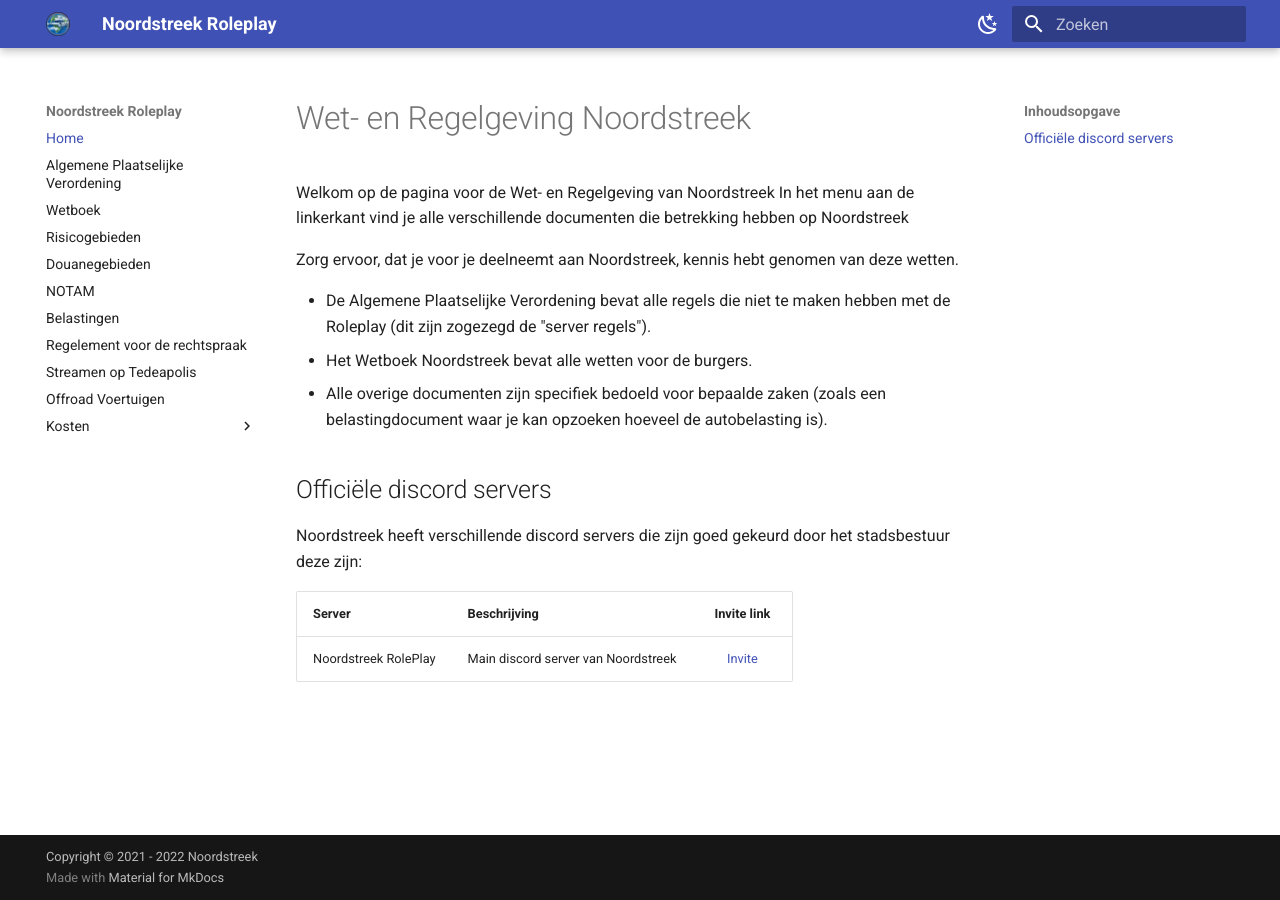
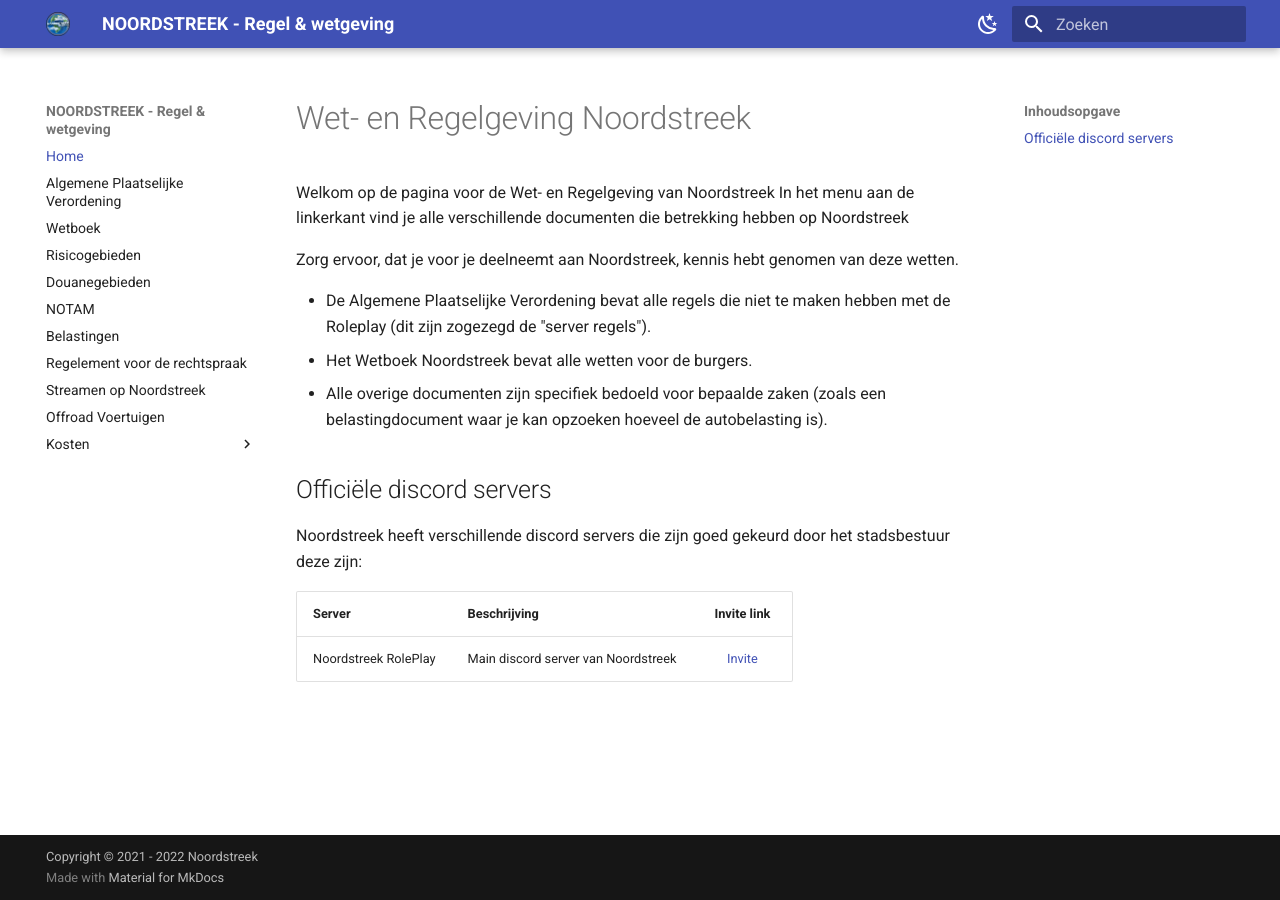
Before and after one commit to Noordstreek/regels-en-wetgeving, an MkDocs documentation site: the page built from docs/index.md, in a window 1280 px wide. Built offline with MkDocs 1.6.1 and Material for MkDocs 9.7.7, drawn with Linux system fonts in a browser that asks for light colours; comment, search, counter and statistics services are not loaded.

Commit message:
Update mkdocs.yml

```diff
--- a/mkdocs.yml
+++ b/mkdocs.yml
@@ -1,6 +1,6 @@
 # Project information
-site_name: Noordstreek Roleplay
-site_author: Drogaz#6521
+site_name: NOORDSTREEK - Regel & wetgeving
+site_author: Noordstreek
 
 copyright: Copyright &copy; 2021 - 2022 Noordstreek
 
@@ -36,7 +36,7 @@
   - NOTAM: notam.md
   - Belastingen: belastingen.md
   - Regelement voor de rechtspraak: rechtspraak.md
-  - Streamen op Tedeapolis: streamen.md
+  - Streamen op Noordstreek: streamen.md
   - Offroad Voertuigen: offroadvoertuigen.md
   - Kosten:
     - Advocatuur: kosten/advocatuur.md
```
